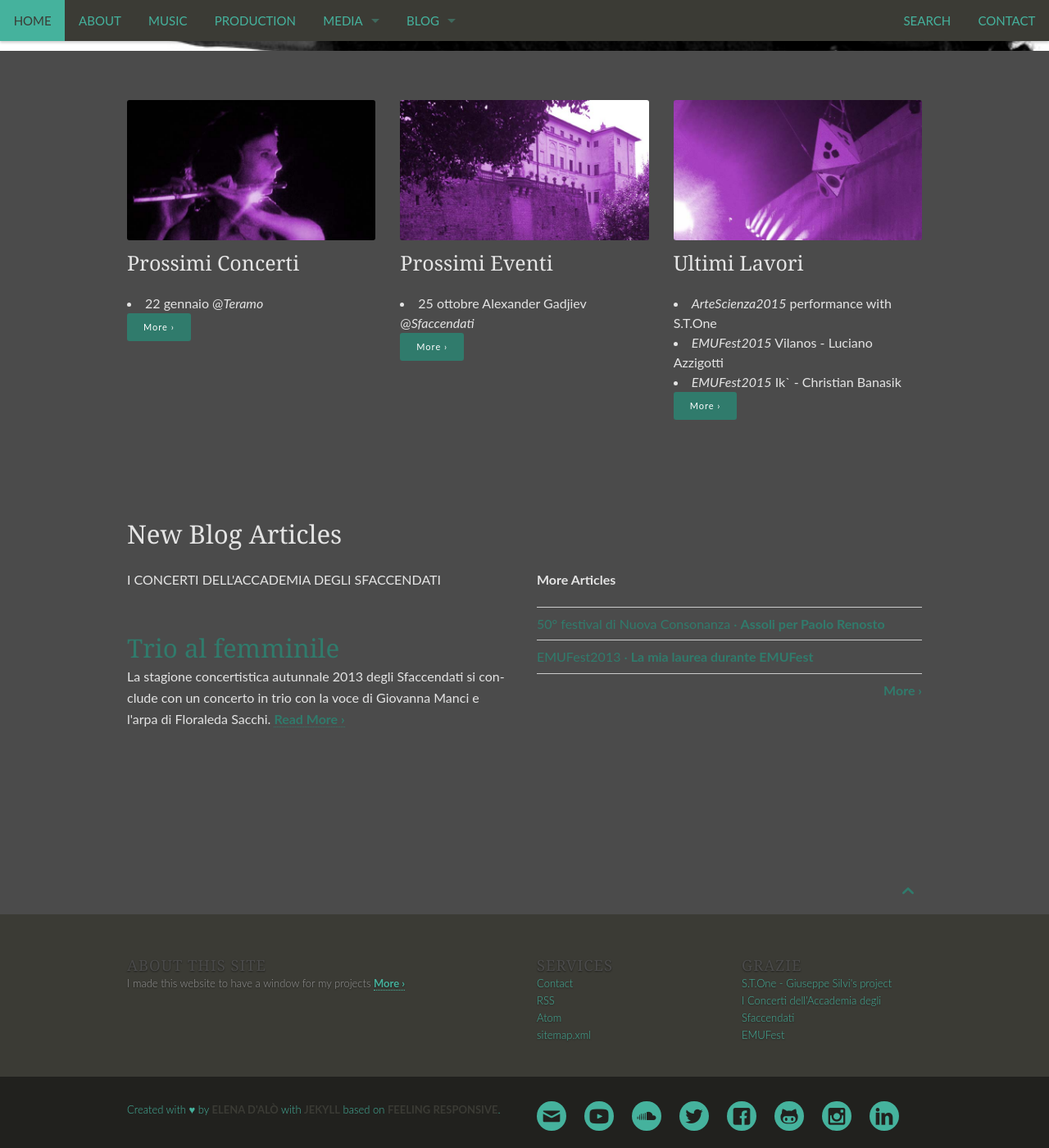
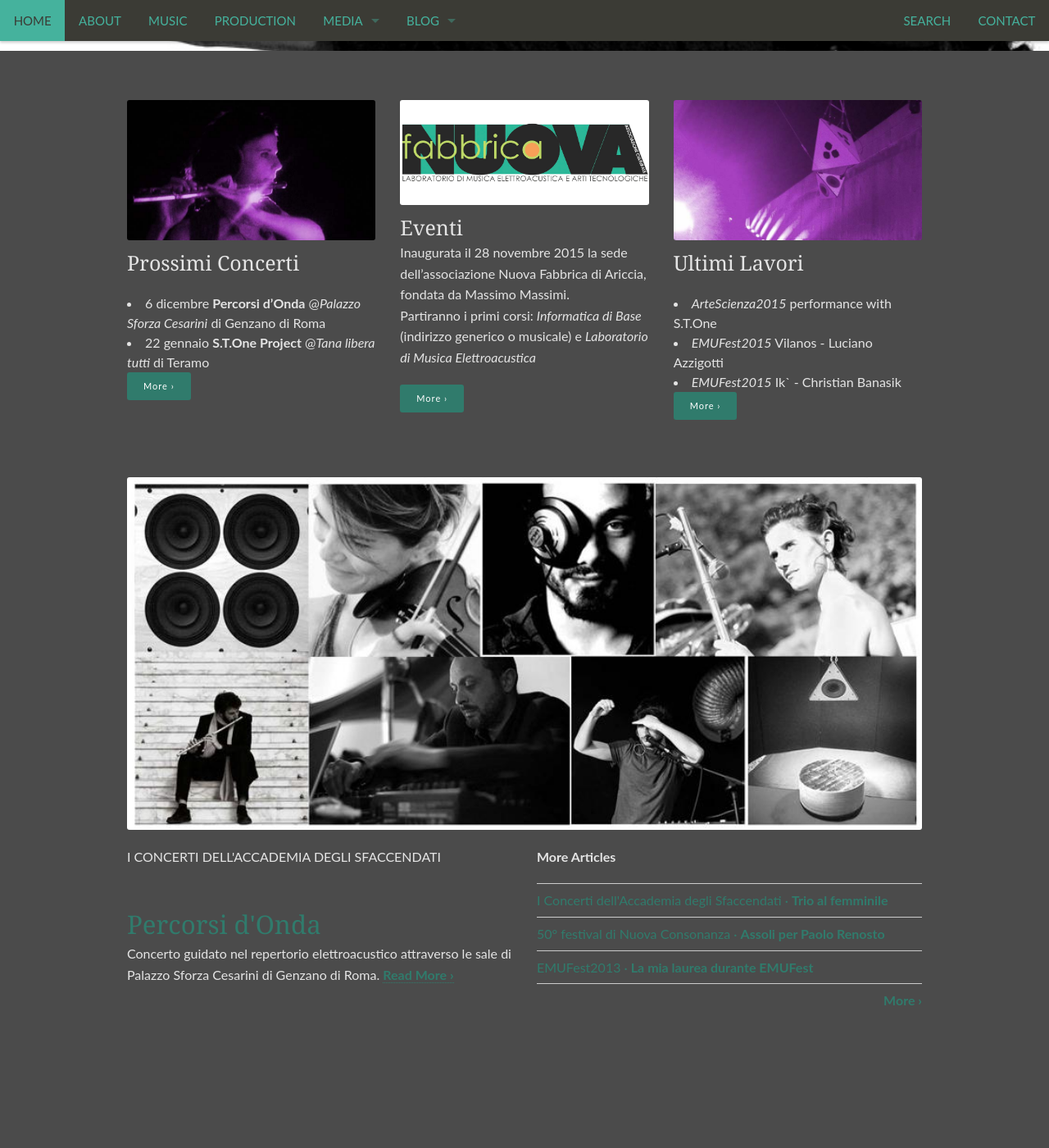
Before and after one commit to nenelenen/nenelenen.github.io, a Jekyll site: the page built from pages/pages-root-folder/index.md, in a window 1280 px wide and 1400 px high, scrolled down 298 px. Shown: the whole window at 82% size. Built offline with Jekyll 4.4.1, drawn with Linux system fonts in a browser that asks for light colours.

Commit message:
nuovoevento

```diff
--- /dev/null
+++ b/_posts/2015-12-06-PercorsidOnda.md
@@ -0,0 +1,39 @@
+---
+layout: page-fullwidth
+title: "Percorsi d'Onda"
+subheadline: "I Concerti dell'Accademia degli Sfaccendati"
+meta_teaser: "Concerto guidato nel repertorio elettroacustico"
+teaser: "Concerto guidato nel repertorio elettroacustico attraverso le sale di Palazzo Sforza Cesarini di Genzano di Roma. "
+
+permalink: "/music/PercorsidOnda"
+breadcrumb: true
+
+header:
+    image: cover.jpg
+    background-color: "#3B3B35"
+image:
+    thumb:  cover.jpg
+    homepage: cover.jpg
+
+categories:
+    - flute
+
+tags:
+    - concert
+    - trio
+    - contemporary music
+    - flute
+    - sfaccendati
+
+---
+<iframe onload="iFrameHeight()"	id="blockrandom"
+	name=""
+	src="http://us3.campaign-archive1.com/?u=80a2de0e95afbb264024edc9c&amp;id=2591183947"
+	width="100%"
+	height="1000"
+	scrolling="auto"
+	frameborder="1"
+	class="wrapper" >
+	Nessun Iframes</iframe>
+
+<!-- #E4E4E4 #969696 #3B3B35 -->
--- a/pages/pages-root-folder/index.md
+++ b/pages/pages-root-folder/index.md
@@ -10,15 +10,15 @@
 
 widget1:
   title: "Prossimi Concerti"
-
+  url: '/music/PercorsidOnda'
   image: prossimiconcerti.JPG
-  text: '<li>22 gennaio @<em>Teramo</em></br>'
+  text: '<li>6 dicembre <strong>Percorsi d’Onda</strong> @<em>Palazzo Sforza Cesarini</em> di Genzano di Roma <li>22 gennaio <strong>S.T.One Project</strong> @<em>Tana libera tutti</em> di Teramo</br>'
 
 widget2:
-  title: "Prossimi Eventi"
-  url: ''
-  image: prossimieventi.jpg
-  text: '<li>25 ottobre Alexander Gadjiev @<em>Sfaccendati</em></br>'
+  title: "Eventi"
+  url: 'https://www.facebook.com/events/1138871302808284/'
+  image: Nuova_Fabbrica.jpg
+  text: 'Inaugurata il 28 novembre 2015 la sede dell’associazione Nuova Fabbrica di Ariccia, fondata da Massimo Massimi.</br>Partiranno i primi corsi: <em>Informatica di Base</em> (indirizzo generico o musicale) e <em>Laboratorio di Musica Elettroacustica</em> </br>'
   video: ''
 
 widget3:
```
Also changed, not shown: _posts/2013-12-13-sfaccendati.md (+1 -0 lines), pages/video1.md (deleted, +0 -41 lines), images/Nuova_Fabbrica.jpg (added), images/cover.jpg (added).
